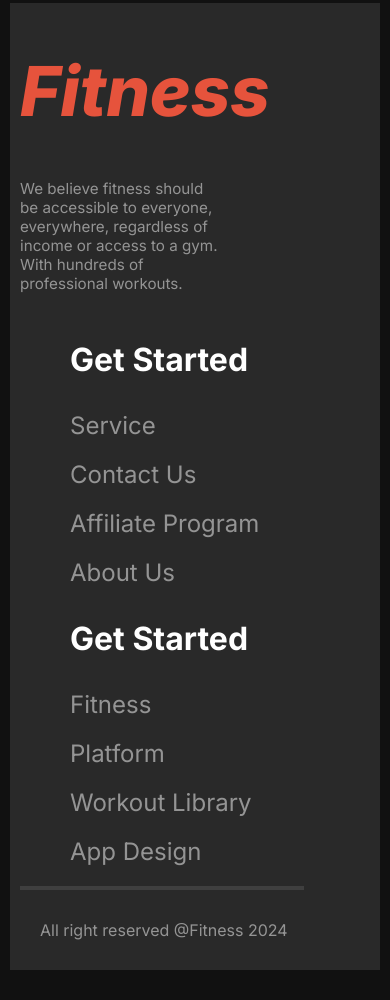
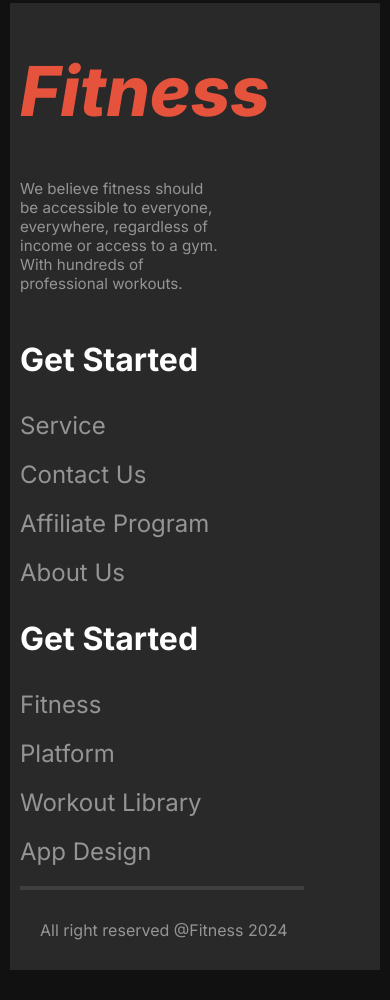
Before and after one commit to su-mamun/assignment-02, a plain HTML site: page index.html in a window 390 px wide. Shown: the part 6401-7401 px from the top of the page. Drawn offline with Linux system fonts and the light colour scheme; a web font is replaced by a local one.

```diff
--- a/styles.css
+++ b/styles.css
@@ -613,6 +613,7 @@ footer{
     .footer-second-part{
         color: white;
         width: 100%;
+        margin-left: -50px;
     }
     .footer-second-part>h3{
         font-size: 2rem;
@@ -628,6 +629,7 @@ footer{
     .footer-third-part{
         color: white;
         width: 100%;
+        margin-left: -50px;
     }
     .footer-third-part>h3{
         font-size: 2rem;
```
